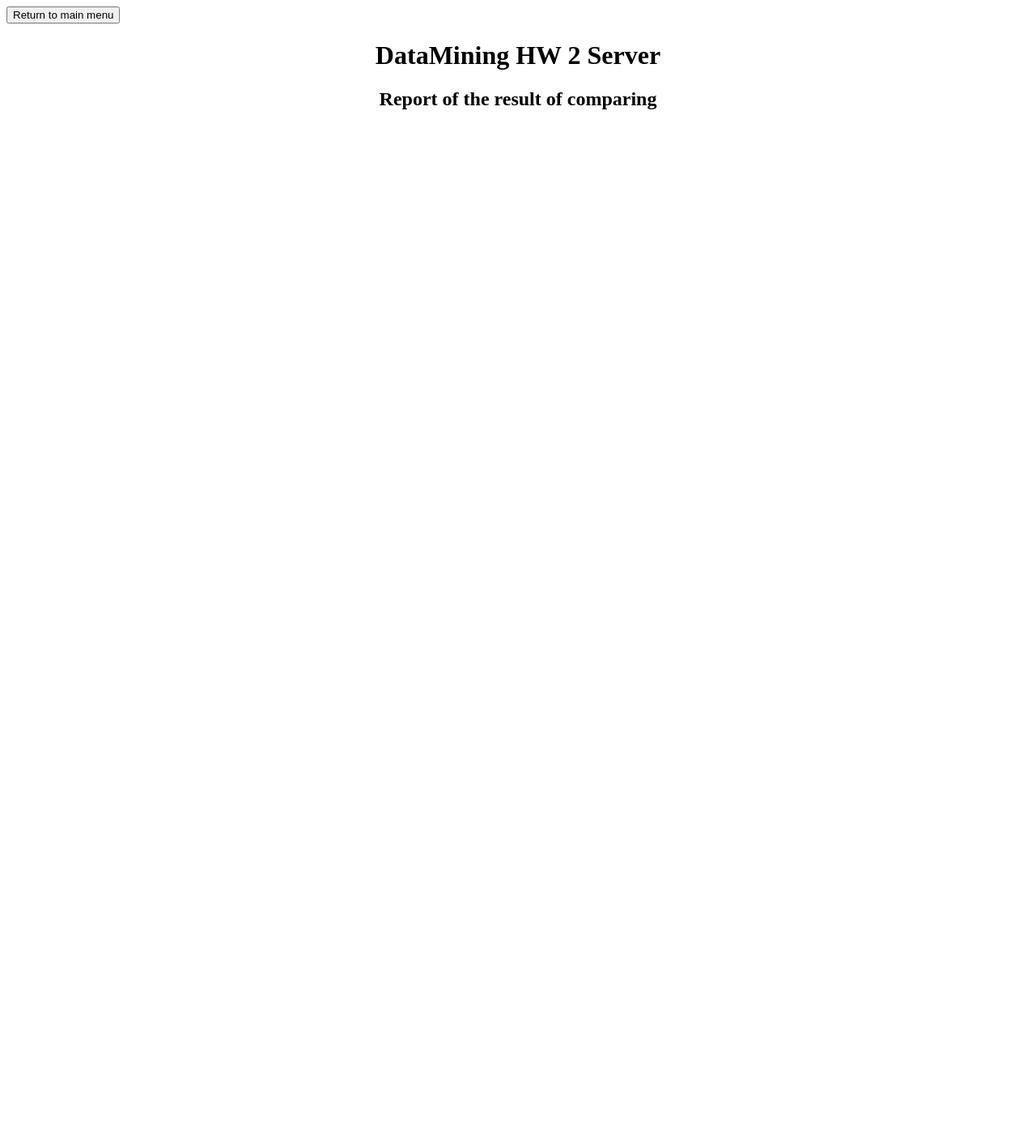
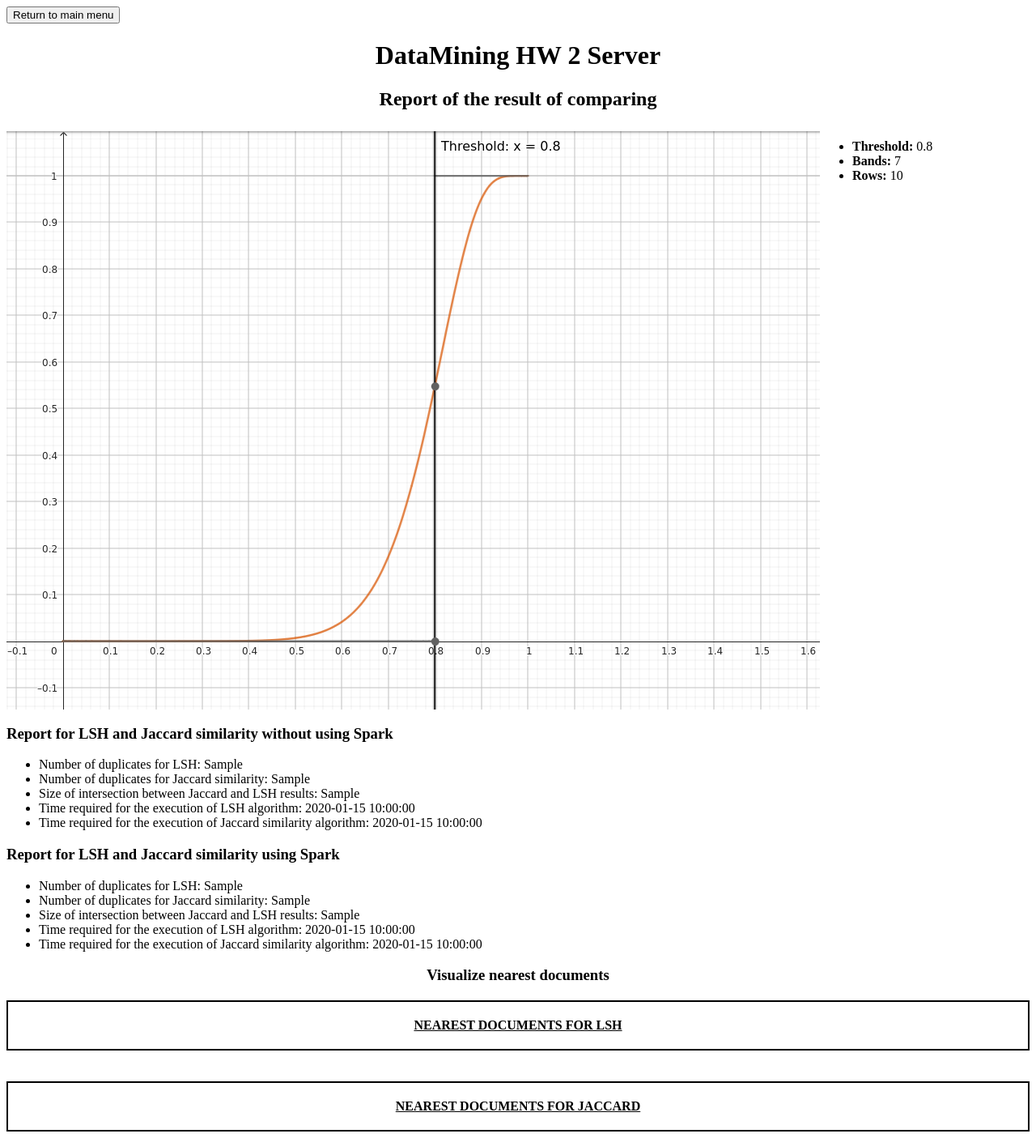
Before and after one commit to monteleone-1883922/hw2_datamining, a Flask app: template DM_Homework_2__1883922_Alessandro_Monteleone/server/templates/report_comparations.html in a window 1280 px wide. Shown: the whole page at 81% size. Before the commit the page ends 135 px from the top, so only its background shows below. Run offline with Flask 3, Linux system fonts and the light colour scheme; the template is opened without the code that fills it: most values are stand-ins (such as "Sample title", 1, 10 or a date in 2020); parts of the project's set-up code (start-up, migrations or seed data) failed here and were passed over.

Commit message:
last changes in server

```diff
--- a/DM_Homework_2__1883922_Alessandro_Monteleone/server/app.py
+++ b/DM_Homework_2__1883922_Alessandro_Monteleone/server/app.py
@@ -1,6 +1,8 @@
+import pandas as pd
 from flask import Flask, render_template, request
 from markupsafe import Markup
-
+from hashing_techniques import load_report
+from utils_for_hashing import PATH_REPORT,PATH_REPORT_SPARK
 from amazon_product_analysis import *
 from utils_and_classes import CATEGORIES, STOPWORDS_FILE_PATH, SPECIAL_CHARACTERS_FILE_PATH, MAX_NUM_RESULTS_FOR_QUERY
 
@@ -8,7 +10,8 @@ app = Flask(__name__)
 df = load_and_retype_data()
 qp = QueryProcessor(INDEX_FILE_PATH, STOPWORDS_FILE_PATH,
                     SPECIAL_CHARACTERS_FILE_PATH)
-
+report = None
+report_spark = None
 
 @app.route('/')
 def index():
@@ -71,6 +74,53 @@ def analyze_primeness_query():
     table = Markup(table)
     return render_template('fixed_queries.html', table=table)
 
+@app.route('/nearest_products', methods=['get'])
+def nearest_products_reports():
+    report = load_report(PATH_REPORT)
+    report_spark = load_report(PATH_REPORT_SPARK)
+    return render_template('report_comparations.html',
+                           jaccard_num_duplicates=report["jaccard_num_duplicates"],
+                           lsh_num_duplicates=report["lsh_num_duplicates"],
+                           size_intersection_results=report["size_intersection_results"],
+                           lsh_last_execution_time=report["lsh_last_execution_time"],
+                           jaccard_last_execution_time=report["jaccard_last_execution_time"],
+                           jaccard_num_duplicates_spark=report_spark["jaccard_num_duplicates"],
+                           lsh_num_duplicates_spark=report_spark["lsh_num_duplicates"],
+                           size_intersection_results_spark=report_spark["size_intersection_results"],
+                           lsh_last_execution_time_spark=report_spark["lsh_last_execution_time"],
+                           jaccard_last_execution_time_spark=report_spark["jaccard_last_execution_time"]
+                           )
+
+@app.route('/lsh_nearest', methods=['get'])
+def nearest_lsh():
+    report = load_report(PATH_REPORT)
+    lsh_result = report["lsh_result"]
+    doc1_id = [el[0] for el in lsh_result]
+    doc2_id = [el[1] for el in lsh_result]
+    descriptions = df["description"]
+    doc1 = descriptions.iloc[doc1_id].tolist()
+    doc2 = descriptions.iloc[doc2_id].tolist()
+    data = pd.DataFrame({"Description 1": doc1,"Id product 1": doc1_id, "Description 2": doc2, "Id product 2": doc2_id})
+    data = data.to_html()
+    table = Markup(data)
+    return render_template('nearest_documents.html', table=table,algorithm="LSH")
+
+@app.route('/jaccard_nearest', methods=['get'])
+def nearest_jaccard():
+    report = load_report(PATH_REPORT)
+    jaccard_result = report["jaccard_result"]
+    doc1_id = [el[0] for el in jaccard_result]
+    doc2_id = [el[1] for el in jaccard_result]
+    descriptions = df["description"]
+    doc1 = descriptions.iloc[doc1_id].tolist()
+    doc2 = descriptions.iloc[doc2_id].tolist()
+    data = pd.DataFrame({"Description 1": doc1,"Id product 1": doc1_id, "Description 2": doc2, "Id product 2": doc2_id})
+    data = data.to_html()
+    table = Markup(data)
+    return render_template('nearest_documents.html', table=table,algorithm="JACCARD SIMILARITY")
+
+
+
 
 if __name__ == '__main__':
     app.run(debug=True)
--- a/DM_Homework_2__1883922_Alessandro_Monteleone/server/hashing_techniques.py
+++ b/DM_Homework_2__1883922_Alessandro_Monteleone/server/hashing_techniques.py
@@ -132,7 +132,9 @@ def compare_nearest_documents(df, jaccard_similarity: CompareWithJaccardSimilari
 
 
 
-
+def load_report(file):
+    with open(file,"r") as report_file:
+        return json.load(report_file)
 
 class Report():
 
--- a/DM_Homework_2__1883922_Alessandro_Monteleone/server/templates/index.html
+++ b/DM_Homework_2__1883922_Alessandro_Monteleone/server/templates/index.html
@@ -23,6 +23,9 @@
     <br >
     <a href="/fixed_queries"> <b> DEFAULT QUERIES
     </b> </a>
+    <br >
+    <a href="/nearest_products"> <b> NEAREST PRODUCTS REPORTS
+    </b> </a>
 </nav>
 </main>
 
--- a/DM_Homework_2__1883922_Alessandro_Monteleone/server/templates/report_comparations.html
+++ b/DM_Homework_2__1883922_Alessandro_Monteleone/server/templates/report_comparations.html
@@ -3,6 +3,16 @@
 <head>
     <meta charset="UTF-8">
     <title>report comparations</title>
+    <style>
+        a {
+            color:black;
+            border: 2px solid black;
+            padding: 20px;
+            display: block; /* Assicurati che gli elementi <a> siano visualizzati come blocchi */
+            margin-top: 20px;
+            text-align: center;
+        }
+    </style>
 </head>
 
 <body>
@@ -11,8 +21,57 @@
         <button type="submit">Return to main menu</button>
     </form>
   </header>
-    <h1  style="text-align:center;">DataMining HW 2 Server</h1>
+<main>
+       <h1  style="text-align:center;">DataMining HW 2 Server</h1>
 <h2 style="text-align:center;">Report of the result of comparing  </h2>
+<div style="display: flex">
+    <img src="{{url_for('static', filename='lsh_approximation.png')}}" />
+
+     <ul>
+         <li><b>Threshold: </b>0.8</li>
+         <li><b>Bands: </b>7</li>
+         <li><b>Rows: </b>10</li>
+     </ul>
+</div>
+<div>
+    <h3 >Report for LSH and Jaccard similarity without using Spark</h3>
+        <ul>
+         <li>
+             Number of duplicates for LSH: {{lsh_num_duplicates}}
+         </li>
+         <li>Number of duplicates for Jaccard similarity: {{jaccard_num_duplicates}}</li>
+         <li>Size of intersection between Jaccard and LSH results: {{size_intersection_results}}</li>
+            <li>Time required for the execution of LSH algorithm: {{lsh_last_execution_time}}</li>
+            <li>Time required for the execution of Jaccard similarity algorithm: {{jaccard_last_execution_time}}</li>
+     </ul>
+
+
+    <h3>Report for LSH and Jaccard similarity using Spark</h3>
+
+    <ul>
+         <li>
+             Number of duplicates for LSH: {{lsh_num_duplicates_spark}}
+         </li>
+         <li>Number of duplicates for Jaccard similarity: {{jaccard_num_duplicates_spark}}</li>
+         <li>Size of intersection between Jaccard and LSH results: {{size_intersection_results_spark}}</li>
+            <li>Time required for the execution of LSH algorithm: {{lsh_last_execution_time_spark}}</li>
+            <li>Time required for the execution of Jaccard similarity algorithm: {{jaccard_last_execution_time_spark}}</li>
+     </ul>
+
+</div>
+
+    <div>
+        <h3 style="text-align: center">Visualize nearest documents</h3>
+        <nav>
+    <a href="/lsh_nearest"> <b >NEAREST DOCUMENTS FOR LSH</b></a>
+    <br >
+    <a href="/jaccard_nearest"> <b>NEAREST DOCUMENTS FOR JACCARD
+    </b> </a>
+
+</nav>
+    </div>
+</main>
+
 
 </body>
 </html>
```
Also changed, not shown: DM_Homework_2__1883922_Alessandro_Monteleone/server/templates/nearest_documents.html (added, +22 -0 lines), DM_Homework_2__1883922_Alessandro_Monteleone/server/static/lsh_approximation.png (added), 1 other file.
